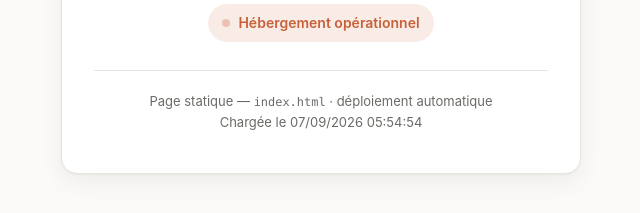
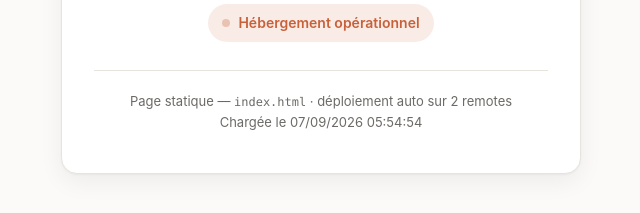
Before and after one commit to belial21100/hello-world-page, a plain HTML site: page index.html in a window 1280 px wide. Shown: the part 431-644 px from the top of the page, 319-959 px from the left. Drawn offline with Linux system fonts and the light colour scheme.

Commit message:
Auto-deploy: index.html
Co-Authored-By: Claude Haiku 4.5 <noreply@anthropic.com>

```diff
--- a/index.html
+++ b/index.html
@@ -67,7 +67,7 @@
     <p>Cette page est servie par GitHub Pages, et déployée automatiquement.</p>
     <span class="badge"><span class="dot"></span> Hébergement opérationnel</span>
     <footer>
-      Page statique — <code>index.html</code> · déploiement automatique<br>
+      Page statique — <code>index.html</code> · déploiement auto sur 2 remotes<br>
       <span id="ts"></span>
     </footer>
   </main>
```
